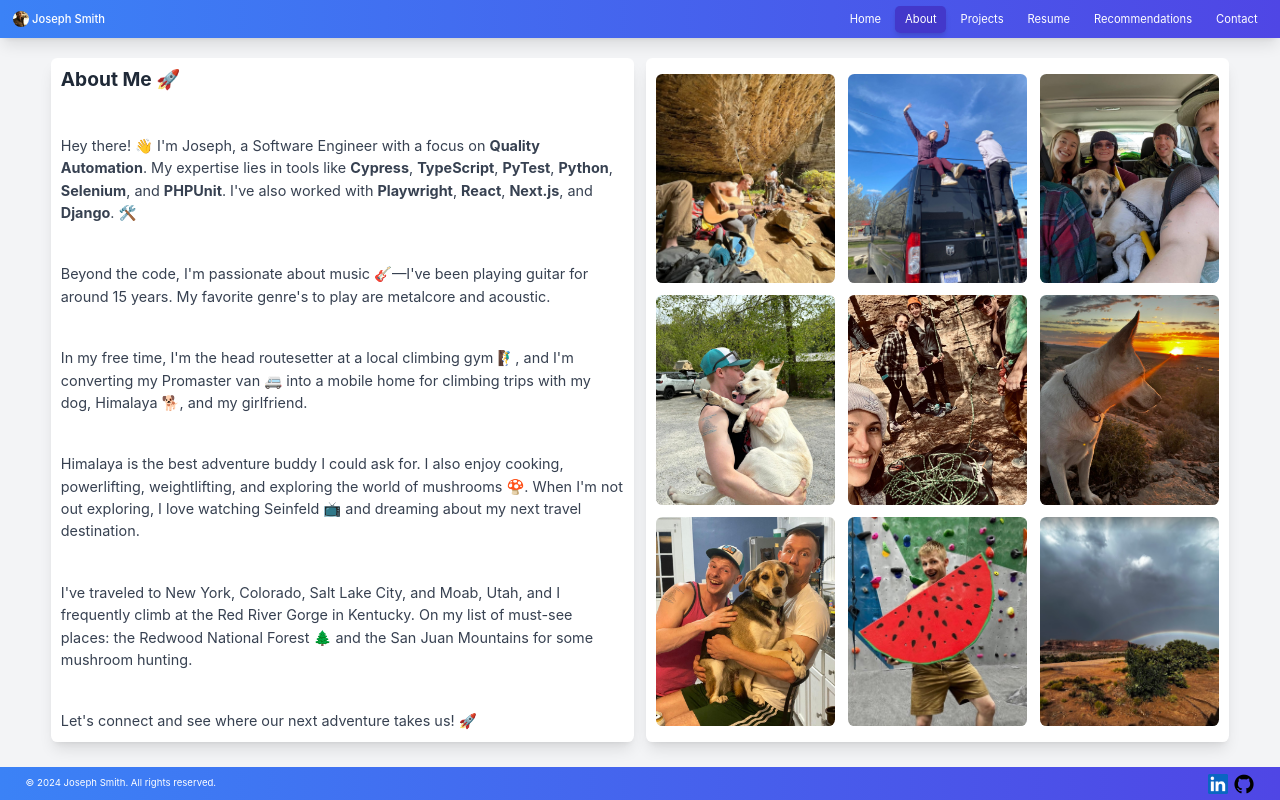
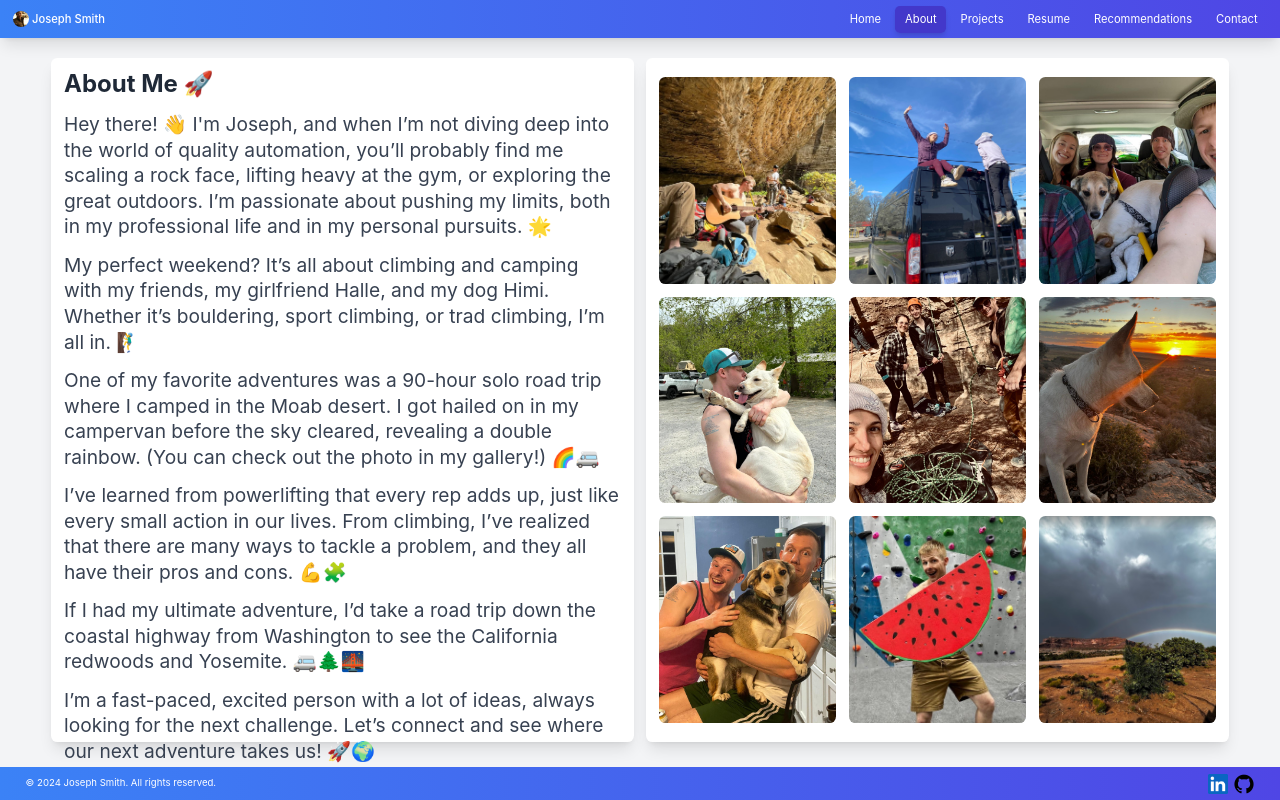
Before and after one commit to j-b-smith/joseph-smith-portfolio, a Next.js app: page /about in a window 1280 px wide. Built offline with nearby package versions, Linux system fonts and the light colour scheme.

Commit message:
update about section

```diff
--- a/pages/about.tsx
+++ b/pages/about.tsx
@@ -4,45 +4,38 @@ import ImageGallery from "../components/ImageGallery";
 const About = () => {
   return (
     <div className="container flex flex-col lg:flex-row gap-4 my-4 items-stretch pt-8 lg:h-[calc(100vh-7rem)]">
-      <div className="bg-white shadow-lg rounded-lg p-3 flex-1 flex flex-col justify-between">
-        <h1 className="text-2xl font-bold mb-3">About Me 🚀</h1>
-        <p className="sm:text-sm md:text-lg lg:text-lg text-gray-700 mb-2 leading-tight">
-          Hey there! 👋 I&#39;m Joseph, a Software Engineer with a focus on{" "}
-          <strong>Quality Automation</strong>. My expertise lies in tools like{" "}
-          <strong>Cypress</strong>, <strong>TypeScript</strong>,{" "}
-          <strong>PyTest</strong>, <strong>Python</strong>,{" "}
-          <strong>Selenium</strong>, and <strong>PHPUnit</strong>. I&#39;ve also
-          worked with <strong>Playwright</strong>, <strong>React</strong>,{" "}
-          <strong>Next.js</strong>, and <strong>Django</strong>. 🛠️
+      <div className="bg-white shadow-lg rounded-lg p-4 flex-1 flex flex-col justify-between">
+        <h1 className="text-3xl font-bold mb-4">About Me 🚀</h1>
+        <p className="text-lg sm:text-xl lg:text-2xl text-gray-700 mb-4 leading-snug">
+          Hey there! 👋 I&#39;m Joseph, and when I’m not diving deep into the world
+          of quality automation, you’ll probably find me scaling a rock face, lifting heavy at the gym, or exploring the great outdoors.
+          I’m passionate about pushing my limits, both in my professional life and in my personal pursuits. 🌟
         </p>
-        <p className="sm:text-sm md:text-lg lg:text-lg text-gray-700 mb-2 leading-tight">
-          Beyond the code, I&#39;m passionate about music 🎸—I&#39;ve been playing
-          guitar for around 15 years. My favorite genre&#39;s to play are metalcore and acoustic.
+        <p className="text-lg sm:text-xl lg:text-2xl text-gray-700 mb-4 leading-snug">
+          My perfect weekend? It’s all about climbing and camping with my friends, my girlfriend Halle,
+          and my dog Himi. Whether it’s bouldering, sport climbing, or trad climbing, I’m all in. 🧗‍♂️
         </p>
-        <p className="sm:text-sm md:text-lg lg:text-lg text-gray-700 mb-2 leading-tight">
-          In my free time, I&#39;m the head routesetter at a local climbing gym 🧗‍♂️,
-          and I&#39;m converting my Promaster van 🚐 into a mobile home for climbing
-          trips with my dog, Himalaya 🐕, and my girlfriend.
+        <p className="text-lg sm:text-xl lg:text-2xl text-gray-700 mb-4 leading-snug">
+          One of my favorite adventures was a 90-hour solo road trip where I camped in the Moab desert.
+          I got hailed on in my campervan before the sky cleared, revealing a double rainbow.
+          (You can check out the photo in my gallery!) 🌈🚐
         </p>
-        <p className="sm:text-sm md:text-lg lg:text-lg text-gray-700 mb-2 leading-tight">
-          Himalaya is the best adventure buddy I could ask for. I also enjoy
-          cooking, powerlifting, weightlifting, and exploring the world of
-          mushrooms 🍄. When I&#39;m not out exploring, I love watching Seinfeld 📺
-          and dreaming about my next travel destination.
+        <p className="text-lg sm:text-xl lg:text-2xl text-gray-700 mb-4 leading-snug">
+          I’ve learned from powerlifting that every rep adds up, just like every small action in our lives.
+          From climbing, I’ve realized that there are many ways to tackle a problem, and they all have their pros and cons. 💪🧩
         </p>
-        <p className="sm:text-sm md:text-lg lg:text-lg text-gray-700 mb-2 leading-tight">
-          I&#39;ve traveled to New York, Colorado, Salt Lake City, and Moab, Utah,
-          and I frequently climb at the Red River Gorge in Kentucky. On my list
-          of must-see places: the Redwood National Forest 🌲 and the San Juan
-          Mountains for some mushroom hunting.
+        <p className="text-lg sm:text-xl lg:text-2xl text-gray-700 mb-4 leading-snug">
+          If I had my ultimate adventure, I’d take a road trip down the coastal highway from Washington to see
+          the California redwoods and Yosemite. 🚐🌲🌉
         </p>
-        <p className="sm:text-sm md:text-lg lg:text-lg text-gray-700 leading-tight">
-          Let&#39;s connect and see where our next adventure takes us! 🚀
+        <p className="text-lg sm:text-xl lg:text-2xl text-gray-700 leading-snug">
+          I’m a fast-paced, excited person with a lot of ideas, always looking for the next challenge.
+          Let’s connect and see where our next adventure takes us! 🚀🌍
         </p>
       </div>
 
       {/* Image Gallery Card */}
-      <div className="bg-white shadow-lg rounded-lg p-3 flex-1">
+      <div className="bg-white shadow-lg rounded-lg p-4 flex-1">
         <ImageGallery />
       </div>
     </div>
```
